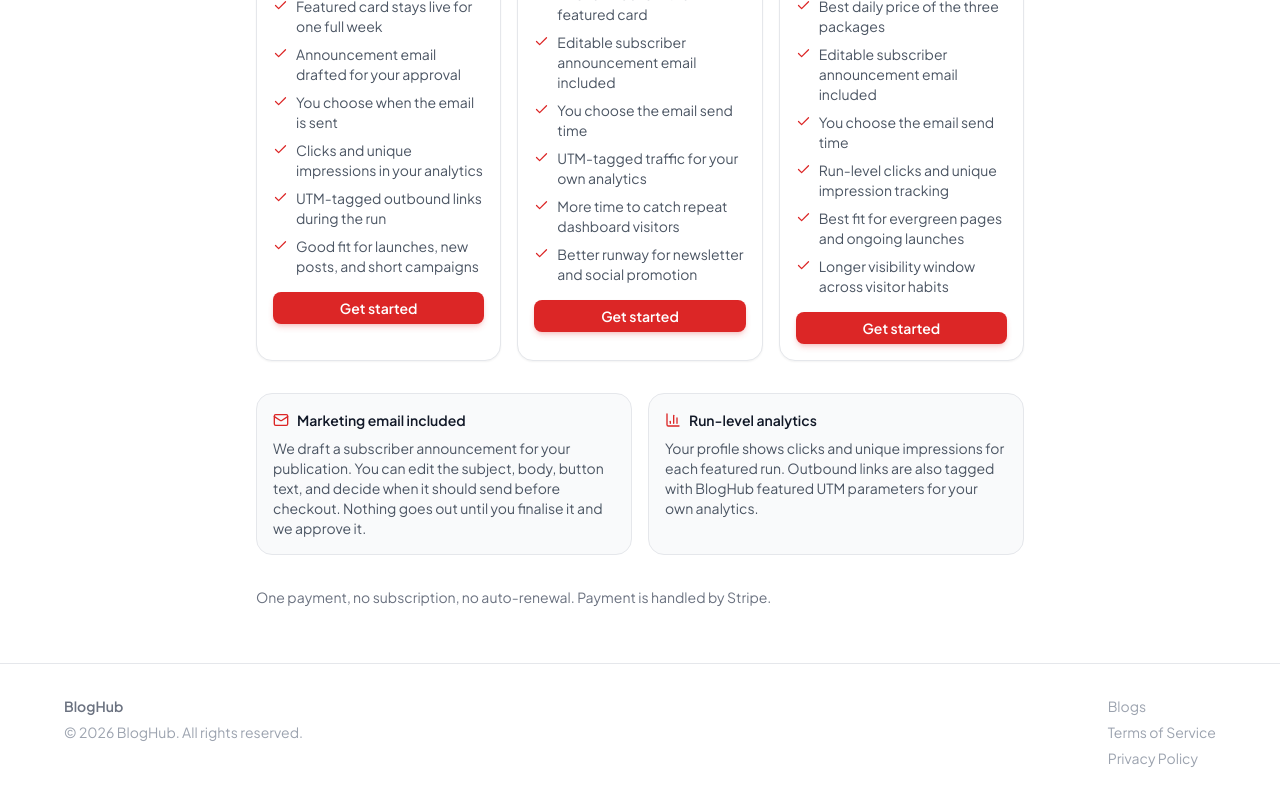
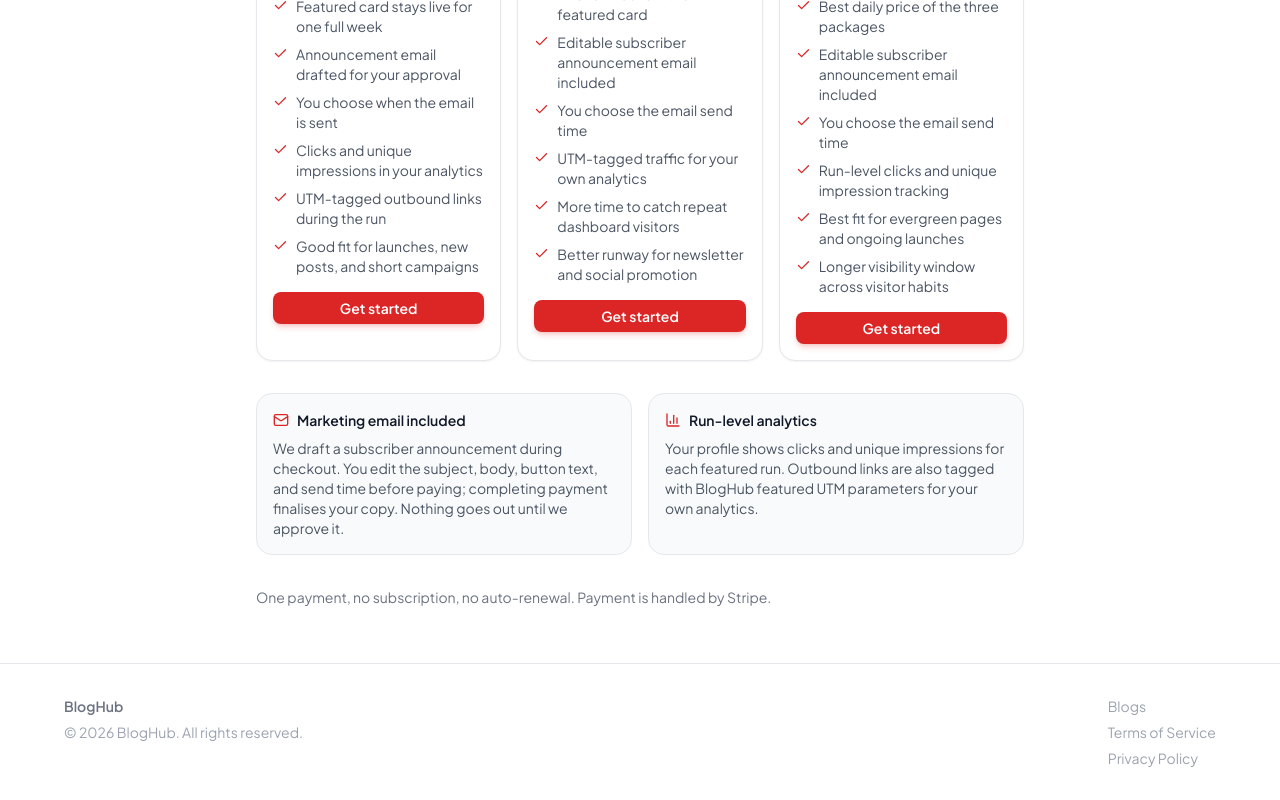
Before and after one commit to FireBird-Technologies/BlogHub, a React (Vite) app in the folder frontend/: page /featured-faq in a window 1280 px wide. Shown: the part 634-1434 px from the top of the page. Built offline with nearby package versions, Linux system fonts and the light colour scheme; no server answers.

Commit message:
announcement updated

```diff
--- a/frontend/src/pages/FeaturedFaq.tsx
+++ b/frontend/src/pages/FeaturedFaq.tsx
@@ -152,9 +152,9 @@ function PricingContent() {
             Marketing email included
           </div>
           <p className="mt-2 text-sm text-gray-600">
-            We draft a subscriber announcement for your publication. You can edit the subject,
-            body, button text, and decide when it should send before checkout. Nothing goes out
-            until you finalise it and we approve it.
+            We draft a subscriber announcement during checkout. You edit the subject, body,
+            button text, and send time before paying; completing payment finalises your copy.
+            Nothing goes out until we approve it.
           </p>
         </div>
         <div className="rounded-2xl border border-gray-200 bg-gray-50 p-4">
@@ -236,18 +236,18 @@ function FaqContent() {
 
       <LegalSection title="The announcement email">
         <p>
-          When you pay, we write a short email about your publication to send to {LEGAL.siteName}{" "}
-          subscribers. Open it from the envelope on your publication&apos;s card in your profile.
-          Read it, rewrite as much of it as you like.
+          The booking flow has an announcement step before you pay. We draft a short email about
+          your publication for {LEGAL.siteName} subscribers. You can rewrite the subject, message,
+          and button text, and choose when it should send — any day within your featured run.
         </p>
         <p>
-          When it says what you want it to say, <strong>finalise</strong> it. That locks the wording
-          and hands it to us. Nothing goes out before you do that.
+          When you complete payment, that version is saved and finalised from your side. You can
+          still open it from the envelope on your publication&apos;s card in your profile, but it
+          is read-only after checkout.
         </p>
         <p>
-          We approve it, then it sends 24 hours after your publication actually goes live. Not 24
-          hours after approval. Book a run for next month and the email lands the day after that run
-          starts, when there&apos;s something for people to click on.
+          Our team approves your booking and the email. Nothing goes out until both are approved.
+          It then sends at the time you picked during checkout.
         </p>
       </LegalSection>
 
```
